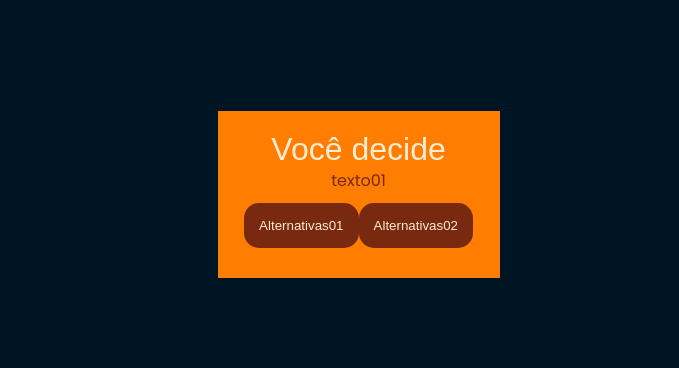
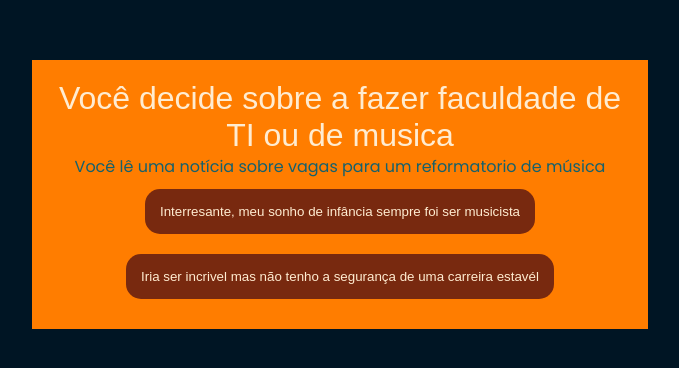
Before and after one commit to kwss-865/2024-p-bck-voce-decide, a plain HTML site: page index.html in a window 1280 px wide. Shown: the part 206-574 px from the top of the page, without its empty margins (288-967 px from the left). Drawn offline with Linux system fonts and the light colour scheme; a web font is replaced by a local one.

Commit message:
Add files via upload

```diff
--- a/index.html
+++ b/index.html
@@ -9,7 +9,7 @@
 <body>
     <main>
         <div class="caixa-principal">
-            <h1 class="titulo">Você decide</h1>
+            <h1 class="titulo">Você decide sobre a fazer faculdade de TI ou de musica</h1>
             <div class="caixa-perguntas"></div>
             <div class="caixa-alternativas"></div>
             <div class="caixa-resultado">
--- a/main.js
+++ b/main.js
@@ -6,22 +6,22 @@ const textoResultado = document.querySelector('.texto-resultado');
 
 const perguntas = [
     {
-        enunciado: "texto01",
+        enunciado: "Você lê uma notícia sobre vagas para um reformatorio de música",
         alternativas: [ {
-            texto:"Alternativas01",
-            afirmacao: "afirmação01"
+            texto:"Interresante, meu sonho de infância sempre foi ser musicista",
+            afirmacao: "Você tem esperanças e expectativas de conseguir concilhar a musica com sua vida profissional,"
         },
         {
-            texto:"Alternativas02",
-            afirmacao:"afirmção02"
+            texto:"Iria ser incrivel mas não tenho a segurança de uma carreira estavél",
+            afirmacao:"Você é mais pesimista em relação a focar na musica e conseguir bons resultados,"
         }
         ]
     },
     {
-        enunciado: "texto02",
+        enunciado: "Recebeu a notícia que foi aceito no curso superior de engenharia de software ",
         alternativas: [ {
-            texto:"Alternativas03",
-            afirmacao:"afirmação03"
+            texto:"Agora estou divido se sigo na área de TI ou persigo meu sonho de ser musicista",
+            afirmacao:"Tenta encontrar um jeito de juntar seus dois objetivos"
         },
         {
             texto:"Alternativas04",
--- a/style.css
+++ b/style.css
@@ -16,7 +16,7 @@
 
 body{
     background-color: var(--Azul-escuro);
-    color: var(--marrom);
+    color: var(--ciano);
     display: flex;
     justify-content: center;
     align-items: center;
```
